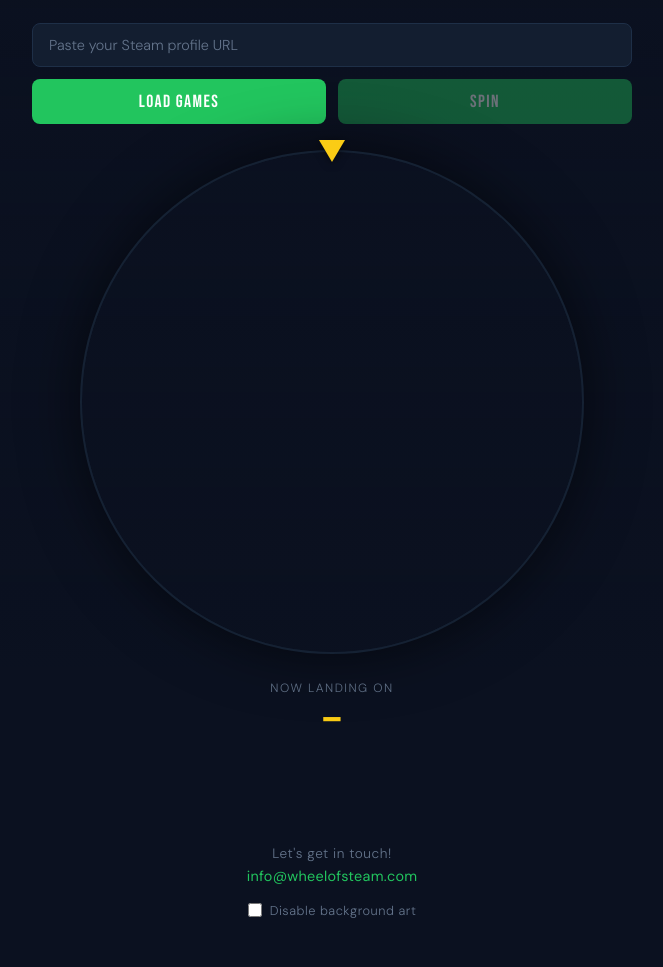
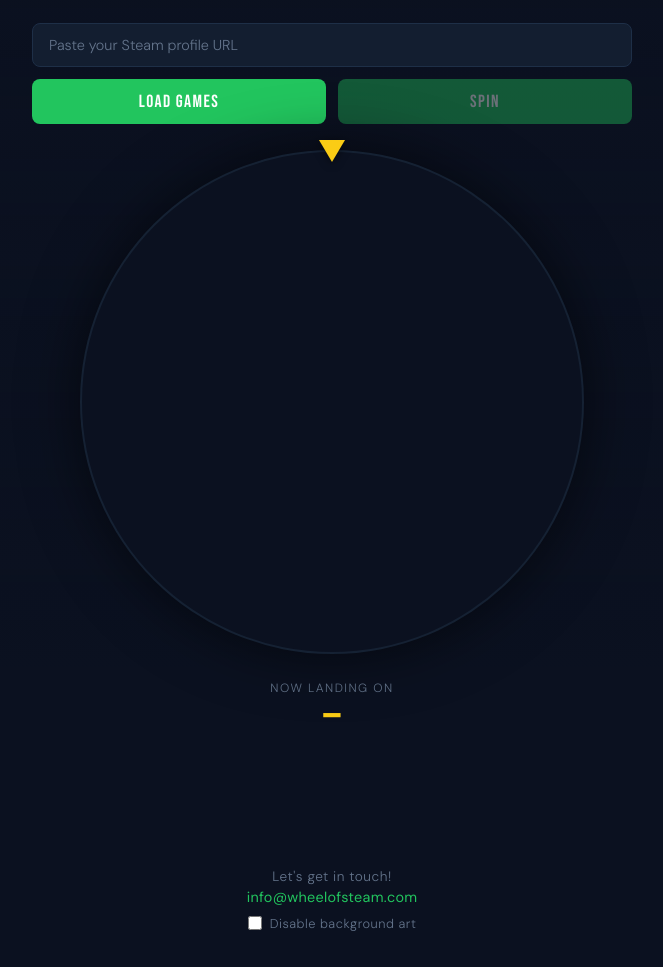
Before and after one commit to bryceahaynes/wheelofsteam, a website: page client/index.html in a window 1280 px wide. Shown: the part 133-1100 px from the top of the page, without its empty margins (308-971 px from the left). Drawn offline with Linux system fonts and the light colour scheme.

Commit message:
excellent
excellent

```diff
--- a/client/app.js
+++ b/client/app.js
@@ -216,6 +216,12 @@ function drawWheel() {
   if (!num) return;
   const arc = (2 * Math.PI) / num;
   ctx.clearRect(0, 0, 500, 500);
+
+  // Solid background fill to prevent flicker through transparent gaps
+  ctx.fillStyle = "#0b1120";
+  ctx.beginPath();
+  ctx.arc(250, 250, 250, 0, 2 * Math.PI);
+  ctx.fill();
   for (let i = 0; i < num; i++) {
     const start = i * arc;
     ctx.beginPath();
--- a/client/style.css
+++ b/client/style.css
@@ -87,7 +87,8 @@ body {
   z-index: 3;
   width: 100%;
   max-width: 640px;
-  padding: 2rem 1.25rem 3rem;
+  min-height: 100vh;
+  padding: 2rem 1.25rem 0;
   display: flex;
   flex-direction: column;
   align-items: center;
@@ -177,6 +178,7 @@ canvas {
   box-shadow: 0 0 60px rgba(0,0,0,0.6), 0 0 0 2px var(--border);
   display: block;
   cursor: pointer;
+  background: #0b1120;
 }
 
 .pointer {
@@ -209,7 +211,12 @@ canvas {
   font-size: clamp(1.4rem, 5vw, 2rem);
   letter-spacing: 0.04em;
   color: var(--gold);
-  min-height: 2rem;
+  min-height: 2.4rem;
+  line-height: 1;
+  overflow: hidden;
+  white-space: nowrap;
+  text-overflow: ellipsis;
+  max-width: 100%;
 }
 
 #result {
@@ -217,7 +224,8 @@ canvas {
   font-size: clamp(1.2rem, 4vw, 1.6rem);
   letter-spacing: 0.06em;
   text-align: center;
-  min-height: 2rem;
+  min-height: 4.5rem;
+  line-height: 1;
 }
 
 .result-label { color: var(--accent); }
@@ -244,14 +252,14 @@ canvas {
 .art-toggle {
   display: flex;
   align-items: center;
-  justify-content: center;
   gap: 0.5rem;
   cursor: pointer;
   font-size: 0.8rem;
   color: var(--muted);
   letter-spacing: 0.04em;
   user-select: none;
-  margin-top: 0.75rem;
+  white-space: nowrap;
+  margin-top: 0.4rem;
 }
 .art-toggle input[type="checkbox"] {
   width: 14px;
@@ -264,12 +272,15 @@ canvas {
 
 /* ── Footer ── */
 footer {
-  margin-top: 1rem;
+  z-index: 10;
   text-align: center;
   display: flex;
   flex-direction: column;
   align-items: center;
-  gap: 0.3rem;
+  gap: 0.15rem;
+  width: 100%;
+  margin-top: auto;
+  padding-bottom: 2rem;
 }
 
 footer p {
```
Also changed, not shown: client/index.html (+1 -0 lines).
